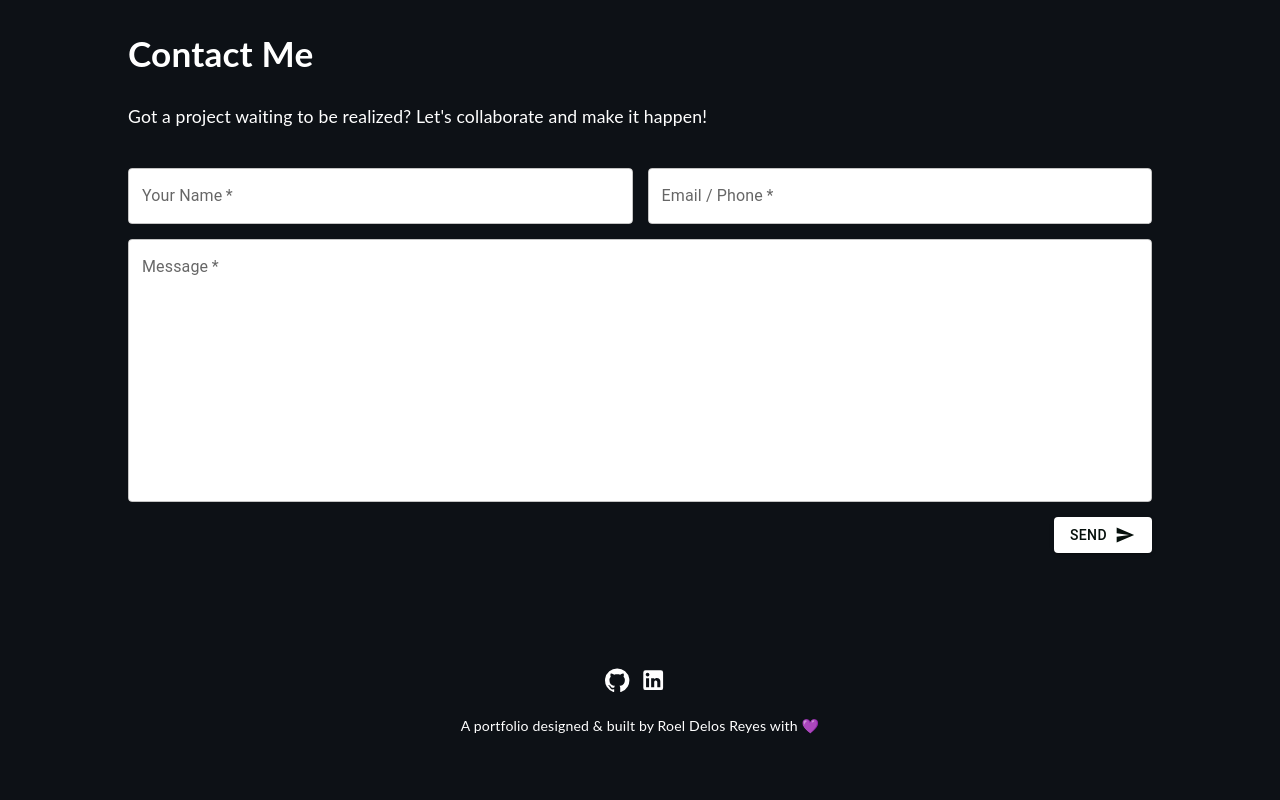
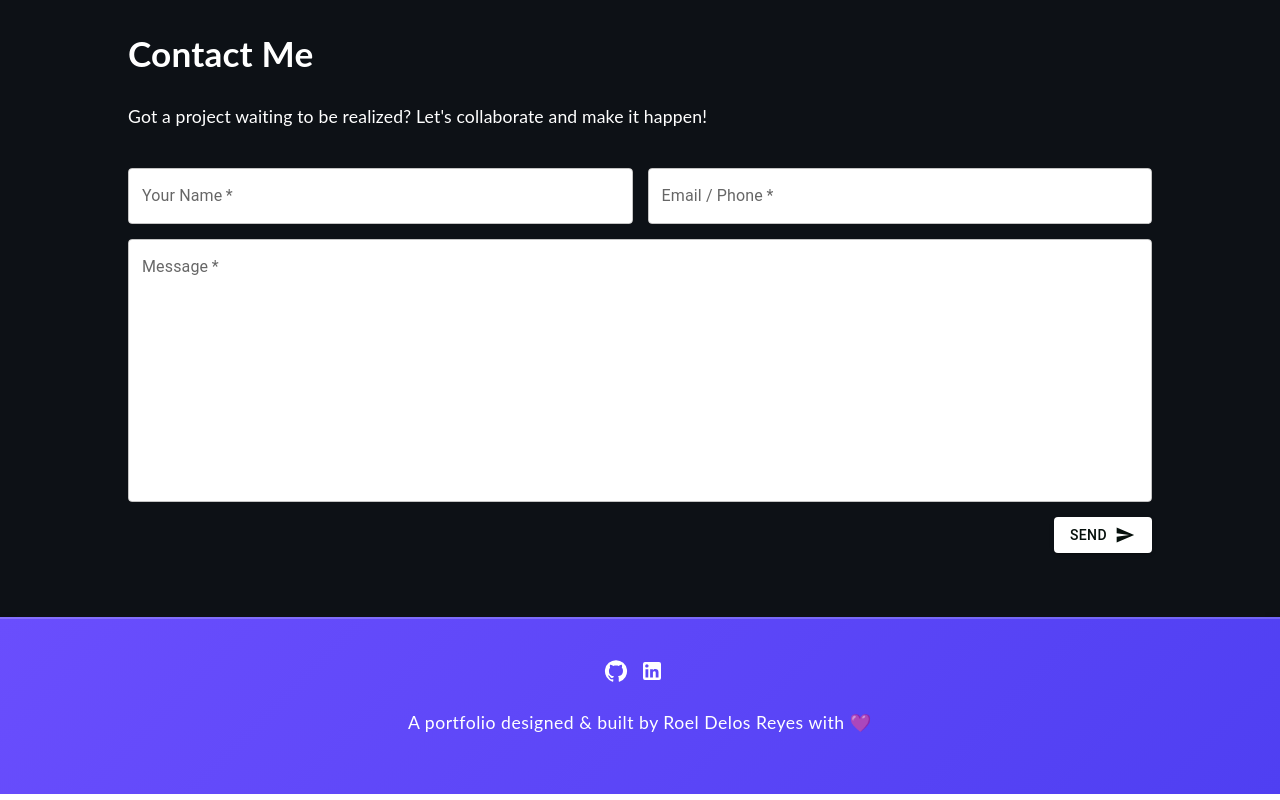
Before and after one commit to leorxdxd/Portfolio, a React (Create React App) app: page / in a window 1280 px wide. Shown: the part 6539-7339 px from the top of the page. Built offline with nearby package versions, Linux system fonts and the light colour scheme.

Commit message:
Update Footer.scss

```diff
--- a/src/assets/styles/Footer.scss
+++ b/src/assets/styles/Footer.scss
@@ -1,15 +1,37 @@
 footer {
+    background: linear-gradient(135deg, #6A4EFD, #4F3FF2); /* Gradient background */
+    color: white;
     text-align: center;
-    padding-top: 50px;
-    padding-bottom: 50px;
+    padding: 40px 20px; /* Adjusted padding for a more balanced look */
+    border-top: 2px solid rgba(255, 255, 255, 0.2); /* Subtle top border */
+    box-shadow: 0px 4px 10px rgba(0, 0, 0, 0.1); /* Shadow for depth */
+    font-family: 'Arial', sans-serif; /* Modern font */
+}
 
-    svg {
-        width: 1.1em !important;
-        height: 1.1em !important;
-        margin-right: 10px;
-    }
+footer svg {
+    width: 1.3em;
+    height: 1.3em;
+    margin-right: 12px; /* Adjusted spacing for better alignment */
+    transition: transform 0.3s ease-in-out; /* Added transition effect */
+}
 
-    p {
-        font-size: 0.8em;
-    }
+footer svg:hover {
+    transform: scale(1.1); /* Slight scale effect on hover */
 }
+
+footer p {
+    font-size: 1em; /* Larger, more readable text */
+    line-height: 1.5;
+    letter-spacing: 0.5px; /* Slight spacing for clarity */
+    margin-top: 20px; /* Space between icons and text */
+}
+
+footer a {
+    color: #fff;
+    text-decoration: none;
+    transition: color 0.3s ease-in-out;
+}
+
+footer a:hover {
+    color: #FFD700; /* Accent color on hover */
+}
```
